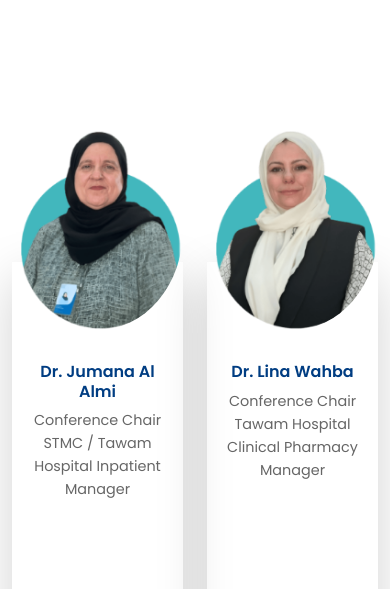
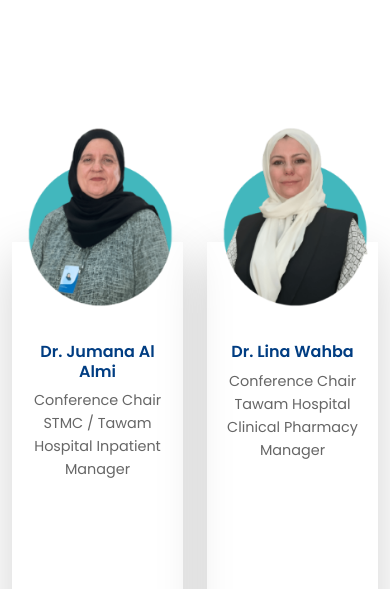
Before and after one commit to BSICTVince/pharmacy-conference, a plain HTML site: page scientific-committee.html in a window 390 px wide. Shown: the part 244-833 px from the top of the page. Drawn offline with Linux system fonts and the light colour scheme; a web font is replaced by a local one.

Commit message:
Update responsive.css

```diff
--- a/css/responsive.css
+++ b/css/responsive.css
@@ -162,10 +162,6 @@
         padding: 25px;
     }
 
-    .team-card img {
-        width: 200px;
-        height: 200px;
-    }
 }
 
 /* ======= Medium Devices (415px – 767px) ======= */
```
